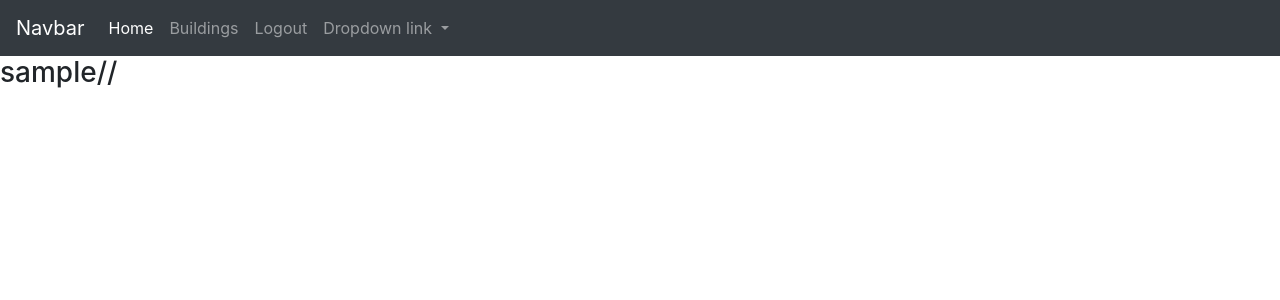
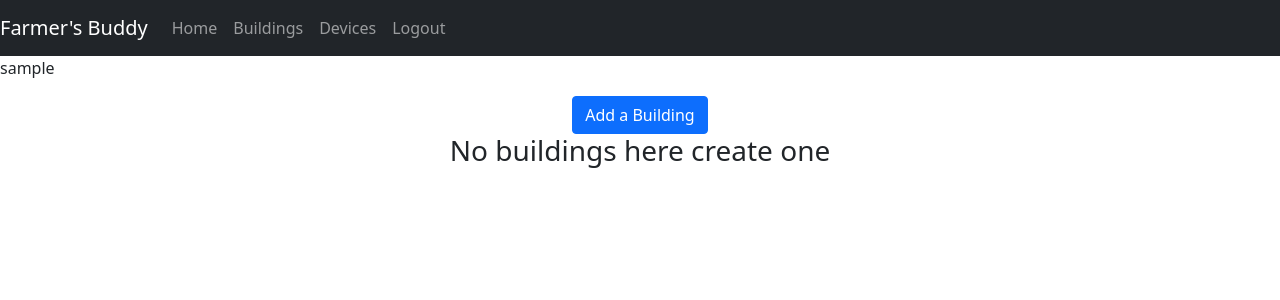
Before and after one commit to markostamos/iot_monitoring, a Flask app: page /buildings in a window 1280 px wide. Shown: the top 300 px of the page. Run offline with Flask 2, Linux system fonts and the light colour scheme; the visitor is signed in with stand-in values (Sample User, id 1); data that the repository does not hold is empty; some libraries are stand-ins or nearby versions.

Commit message:
building,device create,delete, breadcrumb

```diff
--- a/api/routes/buildings.py
+++ b/api/routes/buildings.py
@@ -1,26 +1,60 @@
-from __main__ import app,mongo
+from __main__ import app, mongo
 from utils.login_required import login_required
-from flask import render_template,session
+from flask import render_template, session, url_for, request, redirect
+
 
 @app.route('/buildings')
 @login_required
 def buildings():
     buildings = list(mongo.db.buildings.find(
-        {'user_id':session['user_id']}))
+        {'user_id': session['user_id']}))
+    """ session["path"] = f'{session["username"]}/' """
+    session["path"] = [session['username']]
     return render_template('buildings.html', buildings=buildings)
 
 
-@app.route('/buildings/<id>/<name>/<user_id>')
+"""
+@app.route('/buildings/<_id>/<_name>/')
 @login_required
-def building(id,name,user_id):
+def get_devices(_id, _name):
 
-    if user_id != session["user_id"]:
-        return "BADDDDD"
 
-    session["building_id"] = id
-    session["building_name"] = name
+    return redirect(url_for('building_devices', building=_name.replace(" ", "_")))
+ """
 
-    devices = list(mongo.db.devices.find(
-        {'building_id': session['building_id']}))
 
-    return render_template('devices.html',devices=devices)
+@app.route('/buildings/new_building', methods=["POST"])
+@login_required
+def new_building():
+
+    mongo.db.buildings.insert_one({
+        'name': request.form['name'],
+        'location': request.form['location'],
+        'user_id': session['user_id']
+    })
+
+    return redirect(url_for('buildings'))
+
+
+@app.route('/delete_building/<building_name>')
+@login_required
+def delete_building(building_name):
+
+    mongo.db.buildings.delete_one({
+        'name': building_name,
+        'user_id': session["user_id"]
+    })
+
+    newvalues = {"$set": {"building_name": ""}}
+
+    mongo.db.devices.update_many(
+        {
+            'user_id': session['user_id'],
+            'building_name': building_name
+        },
+        {
+            "$set": {"building_name": ""}
+        }
+    )
+
+    return redirect(url_for('buildings'))
--- a/api/templates/buildings.html
+++ b/api/templates/buildings.html
@@ -1,4 +1,69 @@
-{% extends "layout.html" %} {% block content %} {% for building in buildings %}
-<br>
+{% extends "layout.html" %} \
+{% block content %}
+<button type="button " class="btn btn-primary " data-bs-toggle="modal" data-bs-target="#exampleModal ">
+  Add a Building
+</button>
 
-<a href="{{url_for('building',id=building['_id'],name=building['name'],user_id=building['user_id'])}}" style="color: #393f81;">{{building["name"]}}</a> {% endfor %} {% endblock %}
+{% if buildings %}
+<div class="list-group">
+  {% for building in buildings %}
+    <br>
+
+    <a href="{{url_for('building_devices',building_name=building['name']) }}" class="list-group-item list-group-item-action">
+    {{building["name"]}} - {{building["location"]}}</a>
+    <br>
+    <button type="button"
+     class="btn btn-danger btn-sm"
+     onclick="window.location.href='{{url_for('delete_building',building_name=building['name'] ) }}'" >Delete</button>
+
+
+  {% endfor %}
+</div>
+{% else %}
+<h3>No buildings here create one </h3>
+{% endif %}
+
+<!-- Button trigger modal -->
+
+
+
+
+
+<!-- Modal -->
+<div class="modal fade" id="exampleModal" tabindex="-1 " aria-labelledby="exampleModalLabel" aria-hidden="true ">
+  <div class="modal-dialog">
+    <div class="modal-content">
+      <div class="modal-header">
+        <h5 class="modal-title" id="exampleModalLabel ">Add a new building</h5>
+        <button type="button" class="btn-close" data-bs-dismiss="modal" aria-label="Close"></button>
+      </div>
+      <div class="modal-body ">
+        <form method="POST" action="{{url_for('new_building')}}">
+        <div class="form-group row">
+            <label for="inputName" class="col-sm-2 col-form-label">Name</label>
+            <div class="col-sm-10">
+                <input type="text" class="form-control" name="name" id="inputName">
+            </div>
+        </div>
+        <div class="form-group row">
+            <label for="inputName" class="col-sm-2 col-form-label">Location</label>
+            <div class="col-sm-10">
+                <input type="text" class="form-control" name="location" id="inputName">
+            </div>
+        </div>
+
+
+        </div>
+        <div class="modal-footer">
+            <button type="button" class="btn btn-secondary" data-bs-dismiss="modal">Close</button>
+            <button type="submit" class="btn btn-primary">Submit</button>
+        </div>
+        </form>
+    </div>
+  </div>
+</div>
+
+
+
+
+{% endblock %}
--- a/api/templates/layout.html
+++ b/api/templates/layout.html
@@ -5,47 +5,59 @@
     <title>Flask-SocketIO Test</title>
 
 
-    <link rel="stylesheet" href="https://stackpath.bootstrapcdn.com/bootstrap/4.3.1/css/bootstrap.min.css" integrity="sha384-ggOyR0iXCbMQv3Xipma34MD+dH/1fQ784/j6cY/iJTQUOhcWr7x9JvoRxT2MZw1T" crossorigin="anonymous">
+    <link href="https://cdn.jsdelivr.net/npm/bootstrap@5.1.3/dist/css/bootstrap.min.css" rel="stylesheet" integrity="sha384-1BmE4kWBq78iYhFldvKuhfTAU6auU8tT94WrHftjDbrCEXSU1oBoqyl2QvZ6jIW3" crossorigin="anonymous">
+
     <link rel="stylesheet" type="text/css" href="{{ url_for('static',filename='css/sensors.css') }}">
+    <script src="https://cdn.jsdelivr.net/npm/bootstrap@5.1.3/dist/js/bootstrap.bundle.min.js" integrity="sha384-ka7Sk0Gln4gmtz2MlQnikT1wXgYsOg+OMhuP+IlRH9sENBO0LRn5q+8nbTov4+1p" crossorigin="anonymous"></script>
 
+    <script src="https://cdnjs.cloudflare.com/ajax/libs/jquery/3.5.1/jquery.min.js" integrity="sha512-bLT0Qm9VnAYZDflyKcBaQ2gg0hSYNQrJ8RilYldYQ1FxQYoCLtUjuuRuZo+fjqhx/qtq/1itJ0C2ejDxltZVFg==" crossorigin="anonymous"></script>
 </head>
 
 <body>
     {% block navbar %}
+
     <nav class="navbar navbar-expand-lg navbar-dark bg-dark">
-        <a class="navbar-brand" href="#">Navbar</a>
+        <a class="navbar-brand" href="#">Farmer's Buddy</a>
         <button class="navbar-toggler" type="button" data-toggle="collapse" data-target="#navbarNavDropdown" aria-controls="navbarNavDropdown" aria-expanded="false" aria-label="Toggle navigation">
     <span class="navbar-toggler-icon"></span>
   </button>
         <div class="collapse navbar-collapse" id="navbarNavDropdown">
             <ul class="navbar-nav">
-                <li class="nav-item active">
-                    <a class="nav-link" href="#">Home <span class="sr-only">(current)</span></a>
+                <li class="nav-item">
+                    <a class="nav-link" href="{{url_for('index')}}">Home</a>
                 </li>
                 <li class="nav-item">
                     <a class="nav-link" href="{{url_for('buildings')}}">Buildings</a>
                 </li>
                 <li class="nav-item">
+                    <a class="nav-link" href="{{url_for('all_devices')}}">Devices</a>
+                </li>
+                <li class="nav-item">
                     <a class="nav-link" href="{{url_for('logout')}}">Logout</a>
                 </li>
-                <li class="nav-item dropdown">
-                    <a class="nav-link dropdown-toggle" href="#" id="navbarDropdownMenuLink" data-toggle="dropdown" aria-haspopup="true" aria-expanded="false">
-          Dropdown link
-        </a>
-                    <div class="dropdown-menu" aria-labelledby="navbarDropdownMenuLink">
-                        <a class="dropdown-item" href="#">Action</a>
-                        <a class="dropdown-item" href="#">Another action</a>
-                        <a class="dropdown-item" href="#">Something else here</a>
-                    </div>
-                </li>
+
             </ul>
         </div>
     </nav>
-    {% endblock %}
+    {% endblock %} {% if session['username'] %}
 
-    <h3>{{session["username"]}}/{{session["building_name"]}}/{{session["device_name"]}} </h3>
 
+    <nav aria-label="breadcrumb">
+    <ol class="breadcrumb">
+    {% for path in session["path"] %}
+
+    <li class="breadcrumb-item">{{path}}</li>
+
+    {% endfor %}
+    </ol>
+    </nav>
+
+
+
+
+    {% endif %}
     <div class="container">{% block content %}{% endblock %}</div>
+
 
 
 
@@ -53,13 +65,11 @@
 </body>
 
 
-<script type="text/javascript" charset="utf-8"></script>
-
-<script src="https://cdnjs.cloudflare.com/ajax/libs/jquery/3.5.1/jquery.min.js" integrity="sha512-bLT0Qm9VnAYZDflyKcBaQ2gg0hSYNQrJ8RilYldYQ1FxQYoCLtUjuuRuZo+fjqhx/qtq/1itJ0C2ejDxltZVFg==" crossorigin="anonymous"></script>
+{% block scripts %}{% endblock %} {#
 <script src="https://cdnjs.cloudflare.com/ajax/libs/socket.io/3.0.4/socket.io.js" integrity="sha512-aMGMvNYu8Ue4G+fHa359jcPb1u+ytAF+P2SCb+PxrjCdO3n3ZTxJ30zuH39rimUggmTwmh2u7wvQsDTHESnmfQ==" crossorigin="anonymous"></script>
 <script src="https://cdn.jsdelivr.net/npm/chart.js@3.6.2/dist/chart.min.js"></script>
 <script src="https://cdn.jsdelivr.net/npm/chart.js/dist/chart.min.js"></script>
 <script src="https://cdn.jsdelivr.net/npm/chartjs-adapter-date-fns/dist/chartjs-adapter-date-fns.bundle.min.js"></script>
-<script src="{{url_for('static', filename='js/sensors.js')}}" defer></script>
+<script src="{{url_for('static', filename='js/sensors.js')}}" defer></script> #}
 
 </html>
```
Also changed, not shown: api/routes/devices.py (+73 -6 lines), api/routes/main.py (+9 -1 lines), api/templates/all_devices.html (added, +70 -0 lines), api/templates/devices.html (+76 -3 lines), api/templates/sensor.html (+12 -4 lines).
